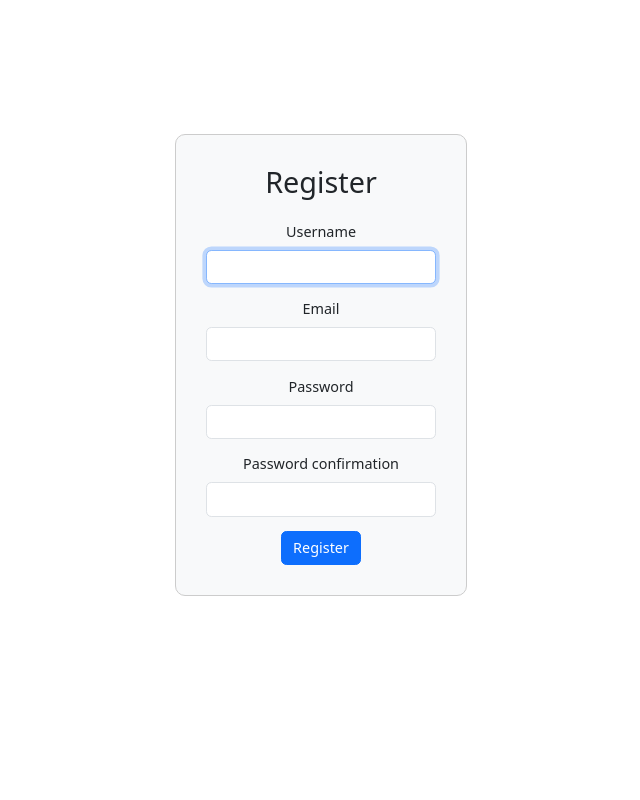
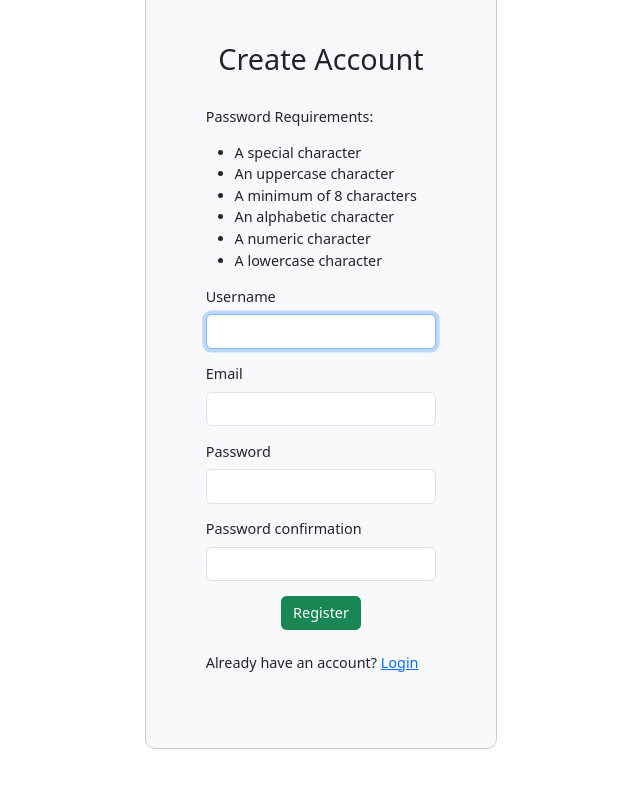
Before and after one commit to caffeinelover1012/difa_scraper_management, a Django app: page /register/ in a window 1280 px wide. Shown: the whole page, without its empty margins (319-959 px from the left). Run offline with Django 4.2, Linux system fonts and the light colour scheme; some libraries are stand-ins or nearby versions.

Commit message:
improved login/register page

```diff
--- a/datasets/templates/datasets/register.html
+++ b/datasets/templates/datasets/register.html
@@ -8,8 +8,16 @@
   class="d-flex align-items-center justify-content-center"
   style="height: 100vh;"
 >
-  <div class="text-center" style="border: 1px solid #ccc; border-radius: 10px; padding: 30px; background-color: #f8f9fa;">
-    <h2 class="mb-4">Register</h2>
+  <div class="" style="border: 1px solid #ccc; border-radius: 10px; padding: 60px; background-color: #f8f9fa;">
+    <h2 class="text-center">Create Account</h2>
+    <p><br>Password Requirements:
+      <ul>
+      <li>A special character</li>
+      <li>An uppercase character</li>
+      <li>A minimum of 8 characters</li>
+      <li>An alphabetic character</li>
+      <li>A numeric character</li>
+      <li>A lowercase character</li></ul></p>
     <form method="POST" action="{% url 'register' %}">
       {% csrf_token %}
       {% for field in form %}
@@ -21,7 +29,9 @@
         {% endfor %}
       </div>
       {% endfor %}
-      <button type="submit" class="btn btn-primary">Register</button>
+      <center><button type="submit" class="btn btn-success">Register</button></center>
+      <br>
+      <p>Already have an account?  <a href="{% url 'login' %}">Login</a></p>
     </form>
   </div>
 </div>
```
Also changed, not shown: datasets/templates/datasets/login.html (+5 -3 lines), db.sqlite3 (deleted), 1 other file.
